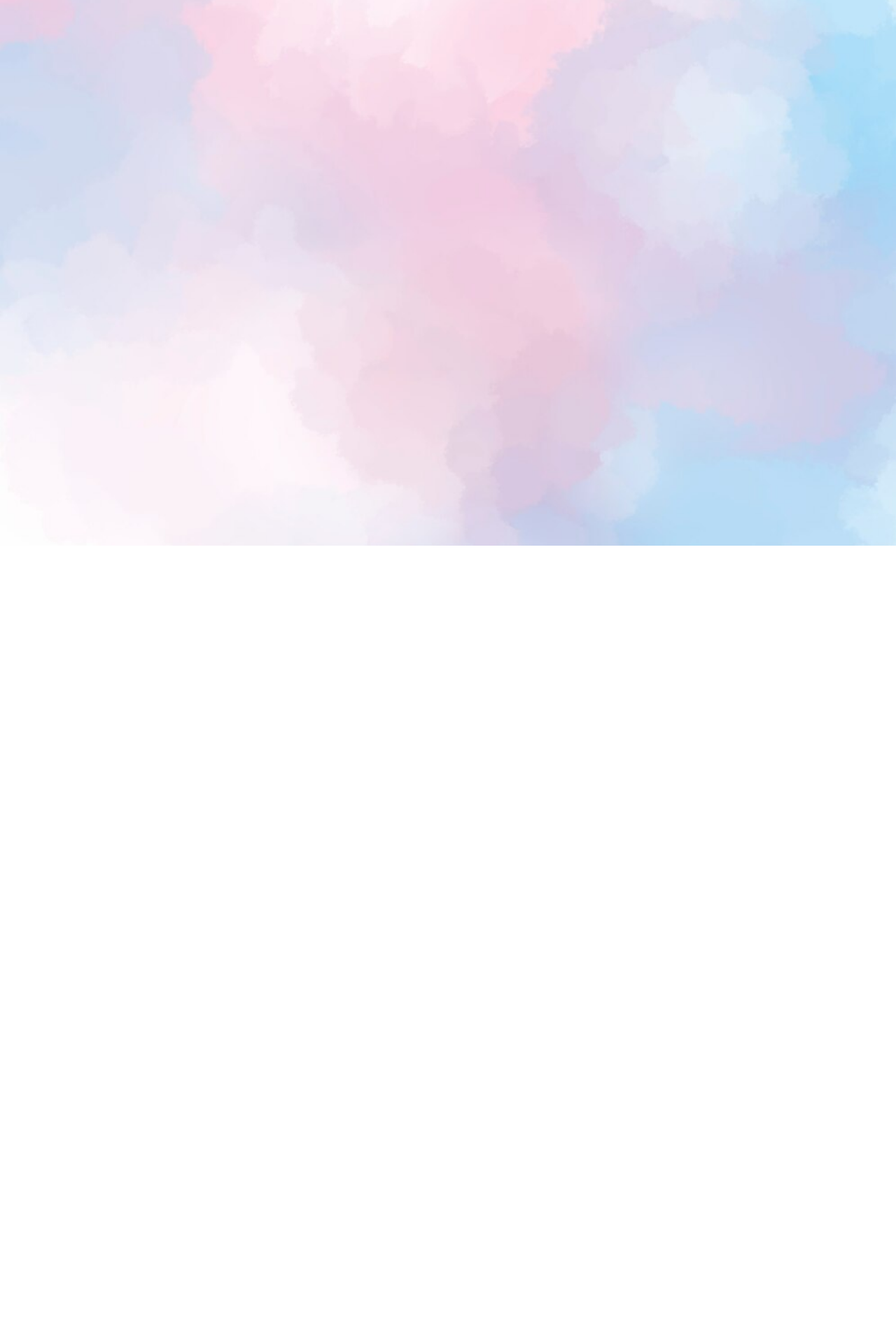
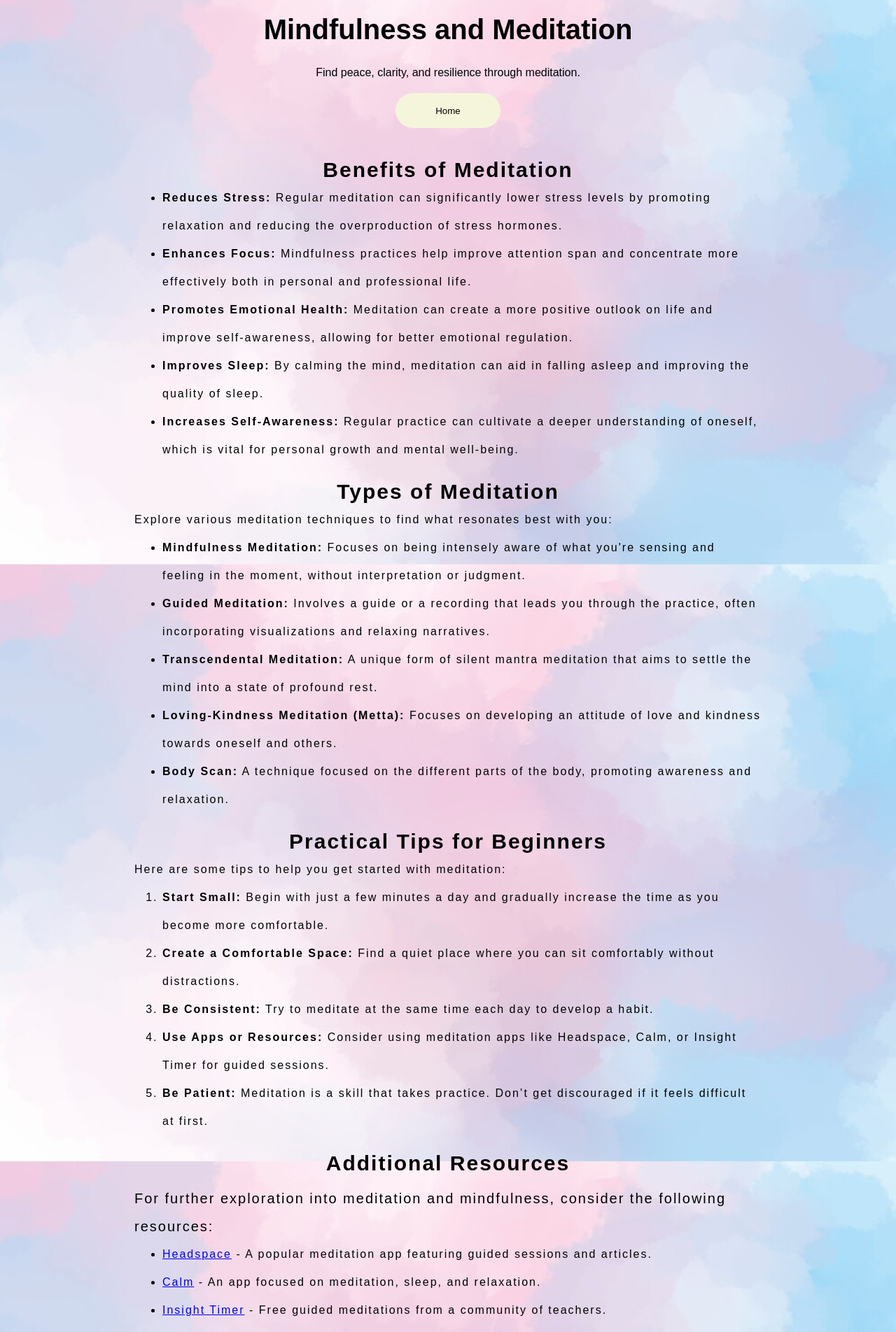
Before and after one commit to Akash01010101/Mental-health, a React (Vite) app in the folder frontend/: page /meditations in a window 1280 px wide. Before the commit this address had no page. Shown: the part 20-1924 px from the top of the page at 70% size. Before the commit the page ends 800 px from the top, so only its background shows below. Built offline with nearby package versions, Linux system fonts and the light colour scheme.

Commit message:
rain edit

```diff
--- a/frontend/src/App.jsx
+++ b/frontend/src/App.jsx
@@ -5,6 +5,7 @@ import './App.css';
 import Books from './pages/Books';
 import Addiction from './pages/Addiction';
 import MentalHealth from './pages/MentalHealth';
+import Meditations from './pages/Meditations';
 const App = () => {
   return (
     <Router>
@@ -13,6 +14,7 @@ const App = () => {
         <Route path="/Books" element={<Books />} />
         <Route path="/MentalHealth" element={<MentalHealth />} />
         <Route path="/Addiction" element={<Addiction />} />
+        <Route path="/meditations" element={<Meditations />} />
       </Routes>
     </Router>
   );
--- a/frontend/src/components/Cards.jsx
+++ b/frontend/src/components/Cards.jsx
@@ -1,5 +1,4 @@
 import { useGSAP } from '@gsap/react'
-import React from 'react'
 import { useNavigate } from 'react-router-dom'
 import gsap from'gsap'
 function Cards() {
@@ -14,7 +13,7 @@ function Cards() {
       </div>
       <div className="card" onClick={()=>{nav('/Mentalhealth')}}><b> Mental Health</b><p>This section provides essential resources and information to help you understand mental health challenges, from common conditions like anxiety and depression to coping strategies and treatment options.</p></div>
       <div className="card" onClick={()=>{nav('/Addiction')}}><b>Addiction</b><p>Find support and information for overcoming addiction in all its forms. From resources on understanding substance use disorders to practical recovery tools, this section offers guidance for those affected by addiction and their loved ones.</p></div>
-      <div className="card" onClick={()=>{nav('/Addiction')}}><b>Meditations</b><p>Find support and information for overcoming addiction in all its forms. From resources on understanding substance use disorders to practical recovery tools, this section offers guidance for those affected by addiction and their loved ones.</p></div>
+      <div className="card" onClick={()=>{nav('/meditations')}}><b>Meditations</b><p>Find support and information for overcoming addiction in all its forms. From resources on understanding substance use disorders to practical recovery tools, this section offers guidance for those affected by addiction and their loved ones.</p></div>
       <div className="card" onClick={()=>{nav('/Addiction')}}><b>Support Groups</b><p>Find support and information for overcoming addiction in all its forms. From resources on understanding substance use disorders to practical recovery tools, this section offers guidance for those affected by addiction and their loved ones.</p></div>
     </div>
   )
--- a/frontend/src/components/Hero.jsx
+++ b/frontend/src/components/Hero.jsx
@@ -3,7 +3,7 @@ import {gsap} from 'gsap'
 import { useGSAP } from '@gsap/react'
 function Hero() {
   useGSAP(()=>{
-    gsap.fromTo('#hero',{opacity:0,x:-100},{opacity:1,x:0,delay:0.3,})
+    gsap.fromTo('#hero',{opacity:0,x:-100},{opacity:1,x:0,delay:0.2,duration:0.4})
   },[])
   return (
     <div id='hero'>
--- a/frontend/src/components/Navbar.jsx
+++ b/frontend/src/components/Navbar.jsx
@@ -4,8 +4,8 @@ import gsap from 'gsap';
 function Navbar() {
   const nav = useNavigate()
   useGSAP(()=>{
-    gsap.to('#nav',{opacity:1,delay:0.3})
-    gsap.to('#nav-bot',{opacity:1,delay:0.3})
+    gsap.to('#nav',{opacity:1,delay:0.2})
+    gsap.to('#nav-bot',{opacity:1,delay:0.2})
   },[])
   return (
     <>
--- a/frontend/src/pages/Addiction.css
+++ b/frontend/src/pages/Addiction.css
@@ -27,3 +27,6 @@
     background-color: rgba(0, 255, 255, 0.24);
     padding: 30px;
 }
+.but{
+    text-align: center;
+}
--- a/frontend/src/pages/Addiction.jsx
+++ b/frontend/src/pages/Addiction.jsx
@@ -2,7 +2,9 @@ import React from 'react';
 import './Addiction.css'
 import gsap from'gsap'
 import { useGSAP } from '@gsap/react';
+import { useNavigate } from 'react-router-dom';
 const Addiction = () => {
+  const nav = useNavigate();
   useGSAP(()=>{
     gsap.fromTo('.sec',{opacity:0,y:-50},{opacity:1,y:0,ease:'power.in',duration:0.3,stagger:0.2})
     gsap.from('.an',{opacity:0,duration:0.5,stagger:0.5,ease:'power3.inOut'})
@@ -20,6 +22,7 @@ const Addiction = () => {
             to stop engaging in a particular behavior or substance despite harmful consequences. Addiction can affect anyone, and it’s not simply a matter of willpower or weakness. It often arises from a combination of genetic, environmental, and psychological factors. Recognizing addiction is the first step to seeking help and finding a path toward recovery.
           </p>
         </div>
+        <div className='but'><button className='books-but' onClick={()=>{nav('/')}}>Home</button></div>
       </div>
 
       <div className="section-types sec">
--- a/frontend/src/pages/Books.jsx
+++ b/frontend/src/pages/Books.jsx
@@ -27,7 +27,7 @@ function Books() {
     <div id='books-head'>
       <h1>Recommended Reads</h1>
       <p>Welcome to our mental health books collection! Here, we’ve curated a list of books to support, educate, and empower you on your mental health journey. Each recommendation has been chosen with care, covering a range of topics from mindfulness and resilience to understanding specific mental health challenges.</p>
-      <button className='books-but' onClick={()=>{nav('/')}}>Go back</button>
+      <button className='books-but' onClick={()=>{nav('/')}}>Home</button>
     </div>
       <div id="books-div">
         {books.map((book,index)=>(
--- /dev/null
+++ b/frontend/src/pages/Meditations.css
@@ -0,0 +1,47 @@
+
+.meditations-header{
+   text-align: center;
+   margin: 40px;
+}
+.meditation-benefits,.types-of-meditation,.practical-tips,.resources{
+    letter-spacing: 2px;
+    line-height: 40px;
+    padding-bottom: 20px;
+
+}
+.meditations-container>*>h1{
+    font-size: 40px;
+    margin-bottom: 30px;
+}
+.meditations-container>*>h2{
+    text-align: center;
+    font-size: 30px;
+}
+.meditations-container{
+    padding: 0px 30px 30px;
+}
+.section-up,.section-types,.section-symp,.section-imp{
+    background-color: rgba(255, 0, 0, 0.164);
+}
+.subtitle-m,.impact{
+    text-align: center;
+    font-size: 20px;
+    padding: 20px;
+}
+.section-help,.section-res{
+    background-color: rgba(0, 255, 255, 0.24);
+    padding: 30px;
+}
+.meditations-footer{
+    font-size: 40px;
+    text-align: center;
+    letter-spacing: 5px;
+    line-height: 50px;
+    line-break:normal;
+    margin-top: 30px;
+}
+@media (min-width:768px) {
+    .meditations-container{
+        padding:0px 15vw 20vh;
+    }
+}
--- /dev/null
+++ b/frontend/src/pages/Meditations.jsx
@@ -0,0 +1,67 @@
+
+import './Meditations.css';
+import {useNavigate} from 'react-router-dom'
+const Meditations = () => {
+    const nav = useNavigate();
+    return (
+        <div className="meditations-container">
+            <header className="meditations-header">
+                <h1>Mindfulness and Meditation</h1>
+                <p>Find peace, clarity, and resilience through meditation.</p>
+                <button className='books-but' onClick={()=>{nav('/')}}>Home</button>
+            </header>
+
+            <section className="meditation-benefits">
+                <h2>Benefits of Meditation</h2>
+                <ul>
+                    <li><strong>Reduces Stress:</strong> Regular meditation can significantly lower stress levels by promoting relaxation and reducing the overproduction of stress hormones.</li>
+                    <li><strong>Enhances Focus:</strong> Mindfulness practices help improve attention span and concentrate more effectively both in personal and professional life.</li>
+                    <li><strong>Promotes Emotional Health:</strong> Meditation can create a more positive outlook on life and improve self-awareness, allowing for better emotional regulation.</li>
+                    <li><strong>Improves Sleep:</strong> By calming the mind, meditation can aid in falling asleep and improving the quality of sleep.</li>
+                    <li><strong>Increases Self-Awareness:</strong> Regular practice can cultivate a deeper understanding of oneself, which is vital for personal growth and mental well-being.</li>
+                </ul>
+            </section>
+
+            <section className="types-of-meditation">
+                <h2>Types of Meditation</h2>
+                <p>Explore various meditation techniques to find what resonates best with you:</p>
+                <ul>
+                    <li><strong>Mindfulness Meditation:</strong> Focuses on being intensely aware of what you're sensing and feeling in the moment, without interpretation or judgment.</li>
+                    <li><strong>Guided Meditation:</strong> Involves a guide or a recording that leads you through the practice, often incorporating visualizations and relaxing narratives.</li>
+                    <li><strong>Transcendental Meditation:</strong> A unique form of silent mantra meditation that aims to settle the mind into a state of profound rest.</li>
+                    <li><strong>Loving-Kindness Meditation (Metta):</strong> Focuses on developing an attitude of love and kindness towards oneself and others.</li>
+                    <li><strong>Body Scan:</strong> A technique focused on the different parts of the body, promoting awareness and relaxation.</li>
+                </ul>
+            </section>
+
+            <section className="practical-tips">
+                <h2>Practical Tips for Beginners</h2>
+                <p>Here are some tips to help you get started with meditation:</p>
+                <ol>
+                    <li><strong>Start Small:</strong> Begin with just a few minutes a day and gradually increase the time as you become more comfortable.</li>
+                    <li><strong>Create a Comfortable Space:</strong> Find a quiet place where you can sit comfortably without distractions.</li>
+                    <li><strong>Be Consistent:</strong> Try to meditate at the same time each day to develop a habit.</li>
+                    <li><strong>Use Apps or Resources:</strong> Consider using meditation apps like Headspace, Calm, or Insight Timer for guided sessions.</li>
+                    <li><strong>Be Patient:</strong> Meditation is a skill that takes practice. Don’t get discouraged if it feels difficult at first.</li>
+                </ol>
+            </section>
+
+            <section className="resources">
+                <h2>Additional Resources</h2>
+                <p>For further exploration into meditation and mindfulness, consider the following resources:</p>
+                <ul>
+                    <li><a href="https://www.headspace.com/" target="_blank" rel="noopener noreferrer">Headspace</a> - A popular meditation app featuring guided sessions and articles.</li>
+                    <li><a href="https://www.calm.com/" target="_blank" rel="noopener noreferrer">Calm</a> - An app focused on meditation, sleep, and relaxation.</li>
+                    <li><a href="https://insighttimer.com/" target="_blank" rel="noopener noreferrer">Insight Timer</a> - Free guided meditations from a community of teachers.</li>
+                    <li><a href="https://www.meditationoasis.com/" target="_blank" rel="noopener noreferrer">Meditation Oasis</a> - Offers both guided meditations and resources for meditation practices.</li>
+                </ul>
+            </section>
+
+            <footer className="meditations-footer">
+                <p>Remember, meditation is a personal journey. Embrace the process and allow it to unfold at your own pace.</p>
+            </footer>
+        </div>
+    );
+};
+
+export default Meditations;
--- a/frontend/src/pages/MentalHealth.jsx
+++ b/frontend/src/pages/MentalHealth.jsx
@@ -14,7 +14,7 @@ const MentalHealth = () => {
         <p>
           Mental health is a vital part of our overall well-being. Taking care of our mental health can help us navigate life's challenges with resilience and clarity. Whether you’re looking for information, support, or inspiration, we’re here to provide resources to help.
         </p>
-        <button className="books-but" onClick={()=>{nav('/')}}>Go back</button>
+        <button className="books-but" onClick={()=>{nav('/')}}>Home</button>
       </section>
      <div className="sec">
 <div className="nochange">
```
Also changed, not shown: frontend/src/components/Raineffect.jsx (+33 -19 lines).
